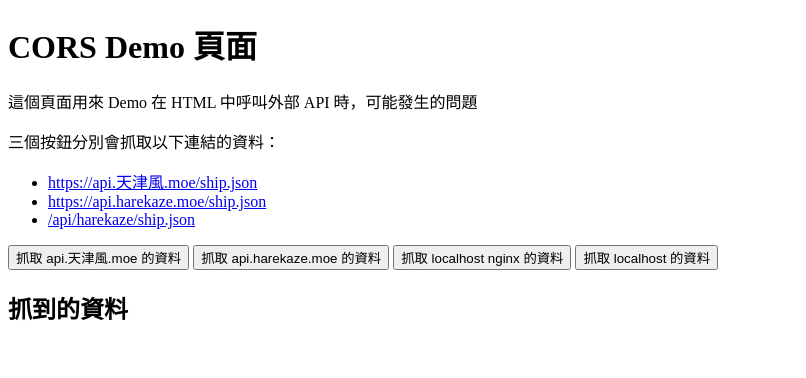
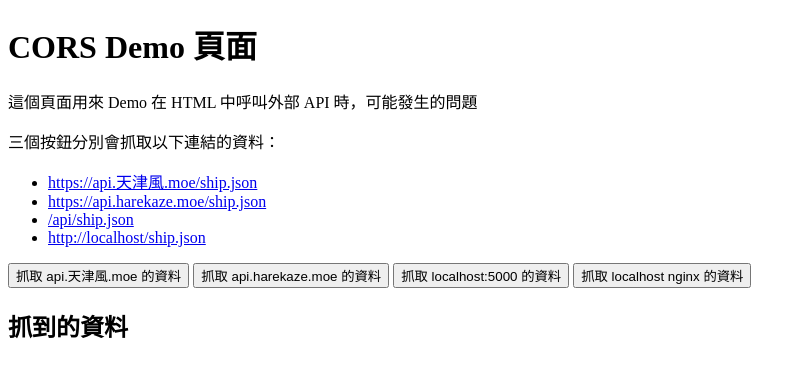
Before and after one commit to dd-han/cors-demo-python-site, a Flask app: page / in a window 1280 px wide. Shown: the top 378 px of the page, without its empty margins (0-806 px from the left). Run offline with Flask 2, Linux system fonts and the light colour scheme.

Commit message:
update index

```diff
--- a/templates/index.html
+++ b/templates/index.html
@@ -30,15 +30,14 @@
     <ul>
         <li><a href="https://api.天津風.moe/ship.json" target="_blank">https://api.天津風.moe/ship.json</a></li>
         <li><a href="https://api.harekaze.moe/ship.json" target="_blank">https://api.harekaze.moe/ship.json</a></li>
-        <li><a href="/api/harekaze/ship.json" target="_blank">/api/harekaze/ship.json</a></li>
+        <li><a href="http://localhost:5000/api/ship.json" target="_blank">/api/ship.json</a></li>
+        <li><a href="http://localhost/ship.json" target="_blank">http://localhost/ship.json</a></li>
     </ul>
 
     <button onclick="loadData('https://api.天津風.moe/ship.json');">抓取 api.天津風.moe 的資料</button>
     <button onclick="loadData('https://api.harekaze.moe/ship.json');">抓取 api.harekaze.moe 的資料</button>
-
+    <button onclick="loadData('http://localhost:5000/api/ship.json');">抓取 localhost:5000 的資料</button>
     <button onclick="loadData('http://localhost/ship.json');">抓取 localhost nginx 的資料</button>
-    <button onclick="loadData('/api/harekaze/ship.json');">抓取 localhost 的資料</button>
-
 
     <h2>抓到的資料</h2>
     <p id="data"></p>
```
